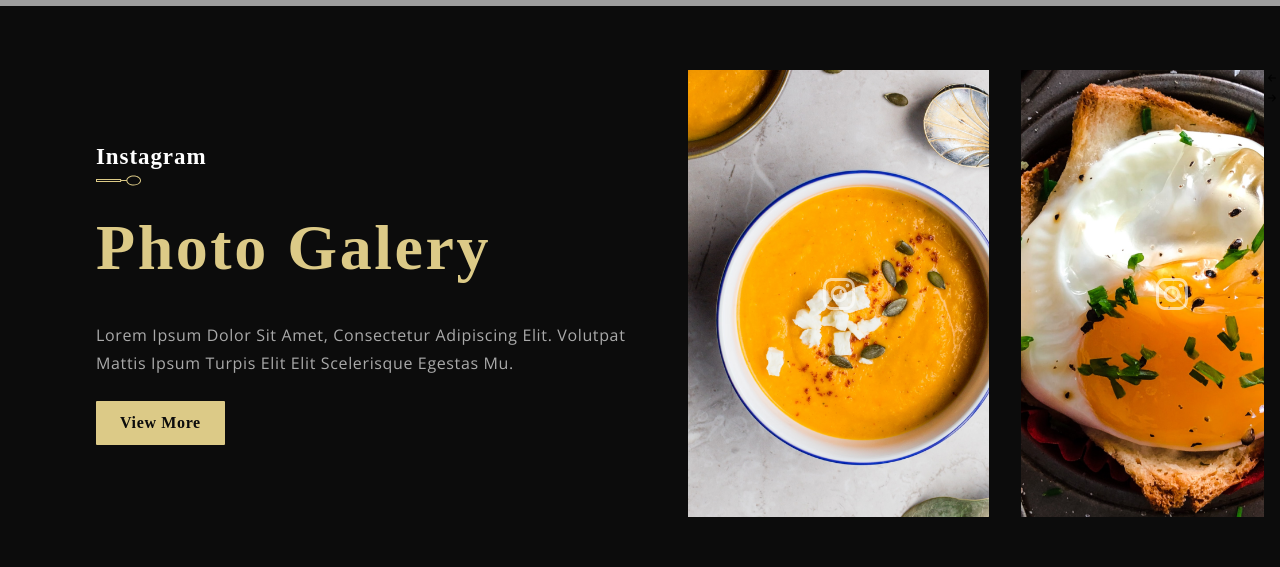
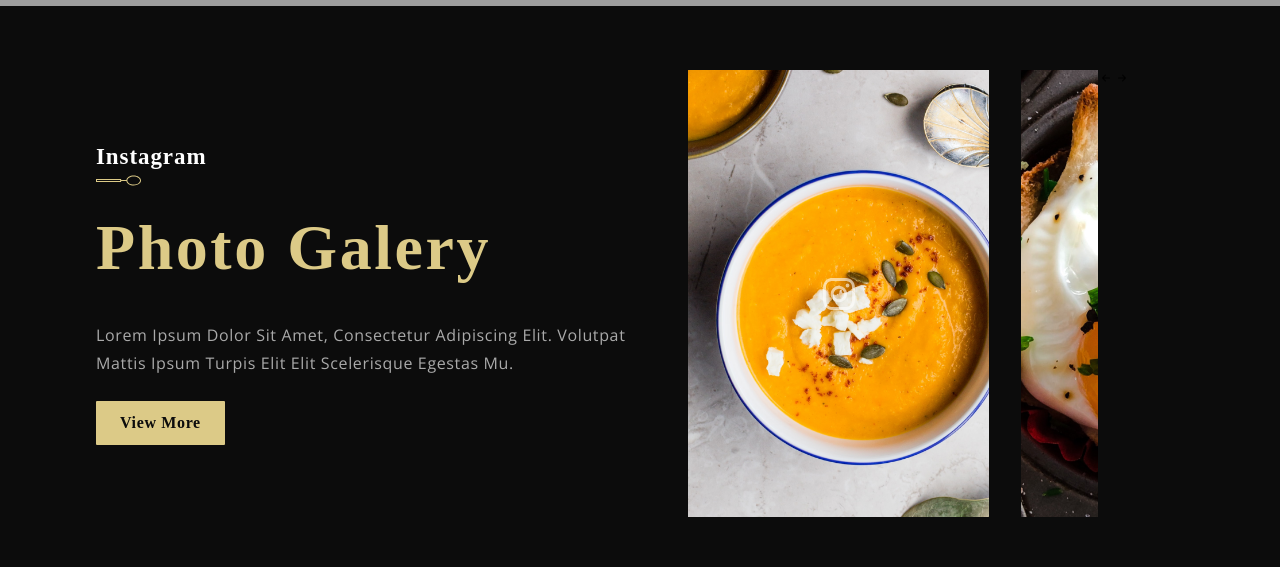
Before and after one commit to FabKaiz/gerich-restaurant, a React (Create React App) app: page / in a window 1280 px wide. Shown: the part 6924-7491 px from the top of the page. Built offline with nearby package versions, Linux system fonts and the light colour scheme; grey boxes are pictures that could not be loaded; the HTML template or start-up script is replaced by a standard one; a web font is replaced by a local one.

Commit message:
galery setup

```diff
--- a/src/container/Gallery/Gallery.scss
+++ b/src/container/Gallery/Gallery.scss
@@ -73,3 +73,8 @@
   transition: 0.5s ease;
   cursor: pointer;
 }
+
+.app__galery-images_arrows {
+  width: 100%;
+  display: flex;
+}
```
